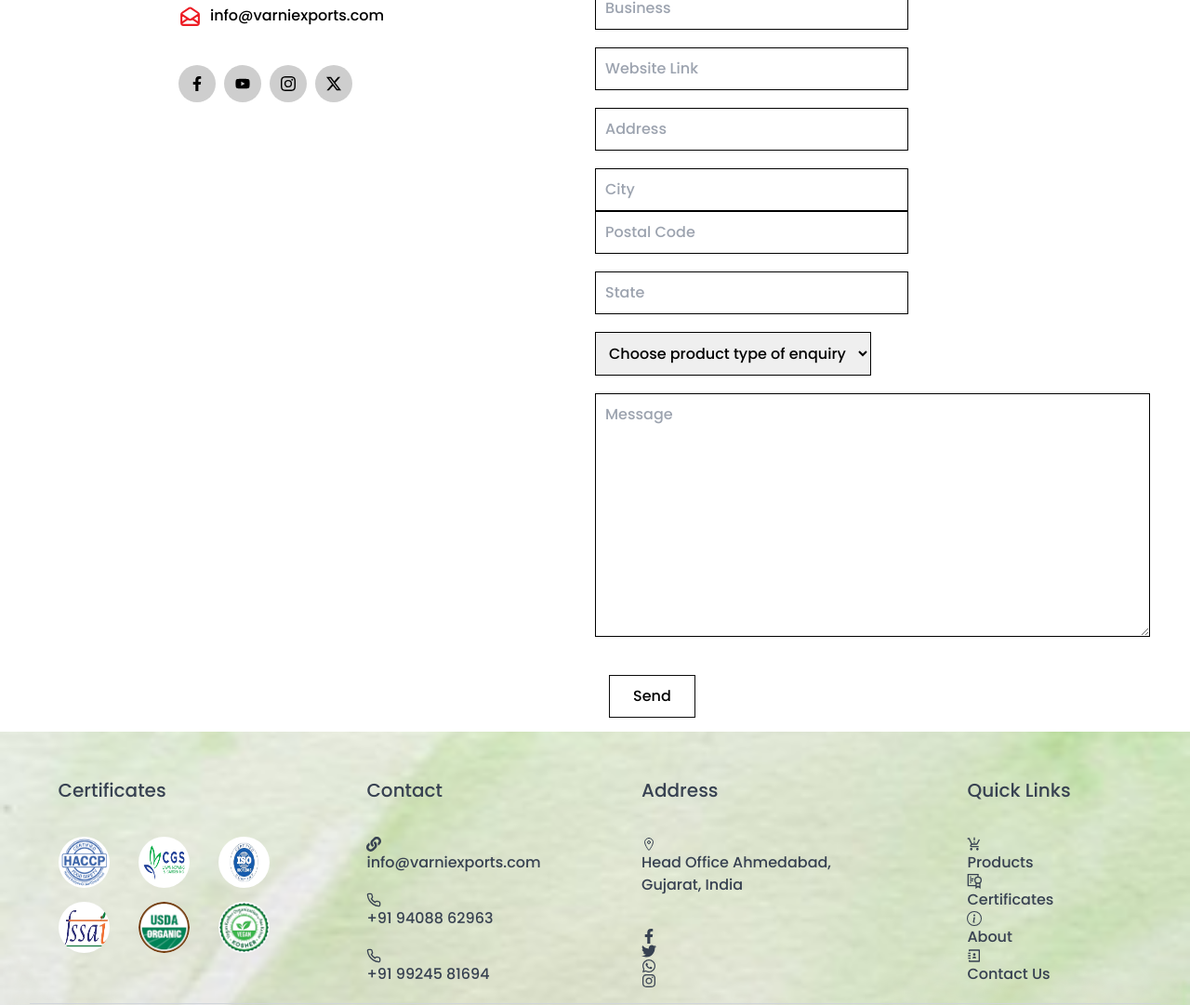
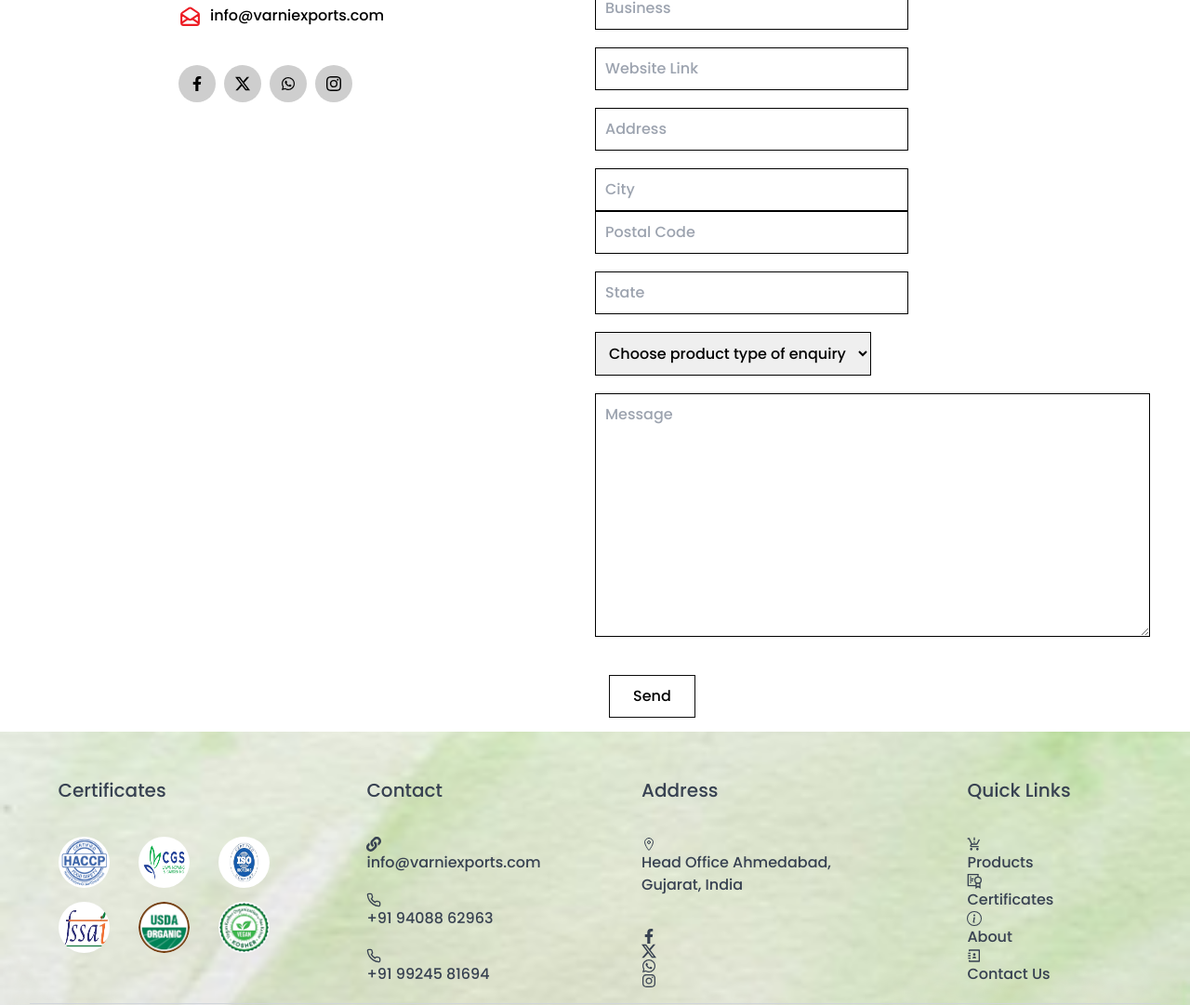
Before and after one commit to Variation-Hub/varni-exports, a React (Vite) app: page /contact-us in a window 1280 px wide. Shown: the part 820-1901 px from the top of the page at 93% size. Built offline with nearby package versions, Linux system fonts and the light colour scheme.

Commit message:
set icons

```diff
--- a/src/components/Footer/index.jsx
+++ b/src/components/Footer/index.jsx
@@ -6,7 +6,7 @@ import { IoLocationOutline } from "react-icons/io5";
 import { FaLink } from "react-icons/fa";
 import { MdProductionQuantityLimits } from "react-icons/md";
 import { GrCertificate } from "react-icons/gr";
-import { BsInfoCircle } from "react-icons/bs";
+import { BsInfoCircle, BsTwitterX } from "react-icons/bs";
 import { RiContactsBook3Line } from "react-icons/ri";
 import { FaFacebookF, FaTwitter, FaWhatsapp, FaInstagram } from 'react-icons/fa';
 
@@ -51,7 +51,7 @@ const Footer = () => {
               <FaFacebookF className='text-2xl text-gray-600 hover:text-[#1877F2]' />
             </a>
             <a href="https://twitter.com" target="_blank" rel="noopener noreferrer">
-              <FaTwitter className='text-2xl text-gray-600 hover:text-[#1DA1F2]' />
+              <BsTwitterX className='text-2xl text-gray-600 hover:text-[#1DA1F2]' />
             </a>
             <a href="https://wa.me/919408862963" target="_blank" rel="noopener noreferrer">
               <FaWhatsapp className='text-2xl text-gray-600 hover:text-[#25D366]' />
--- a/src/pages/ContactUs/index.jsx
+++ b/src/pages/ContactUs/index.jsx
@@ -4,7 +4,7 @@ import { IoLocationOutline } from "react-icons/io5";
 import { FiPhone } from "react-icons/fi";
 import { HiOutlineMailOpen } from "react-icons/hi";
 import { FaFacebookF } from "react-icons/fa";
-import { FaYoutube } from "react-icons/fa6";
+import { FaWhatsapp, FaYoutube } from "react-icons/fa6";
 import { BsInstagram } from "react-icons/bs";
 import { BsTwitterX } from "react-icons/bs";
 import contactUsImage from '../../assets/Banner/contact-us-banner.webp'
@@ -156,7 +156,7 @@ const Contact = () => {
               address: '',
               city: '',
               postal_code: '',
-              state:'',
+              state: '',
               country: '',
               product: '',
               country_code: '',
@@ -211,10 +211,18 @@ const Contact = () => {
           </div>
 
           <div className={style.media}>
-            <div className='hover:text-[#1877F2]'><FaFacebookF /></div>
-            <div className='hover:text-[#FF0000]'><FaYoutube /></div>
-            <div className='hover:text-[#ee2a7b]'><BsInstagram /></div>
-            <div className='hover:text-[#1dc0f2]'><BsTwitterX /></div>
+            <a href="https://www.facebook.com" target="_blank" rel="noopener noreferrer">
+              <div className=' hover:text-[#1877F2]'><FaFacebookF /></div>
+            </a>
+            <a href="https://twitter.com" target="_blank" rel="noopener noreferrer">
+              <div className='hover:text-[#1DA1F2]'><BsTwitterX /></div>
+            </a>
+            <a href="https://wa.me/919408862963" target="_blank" rel="noopener noreferrer">
+              <div className='hover:text-[#25D366]'><FaWhatsapp /></div>
+            </a>
+            <a href="https://www.instagram.com" target="_blank" rel="noopener noreferrer">
+              <div className='hover:text-[#E4405F]'><BsInstagram /></div>
+            </a>
           </div>
         </div>
 
```
